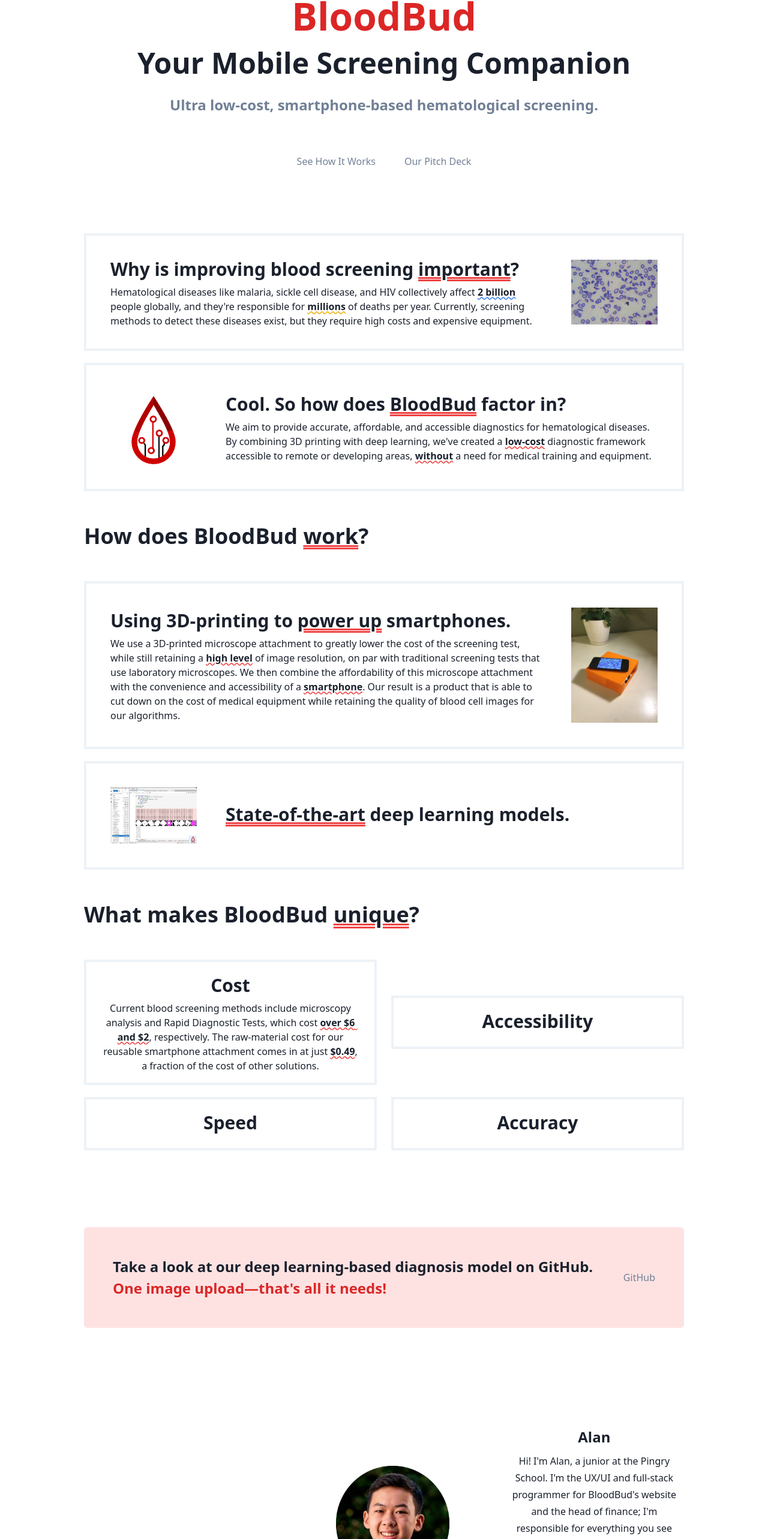
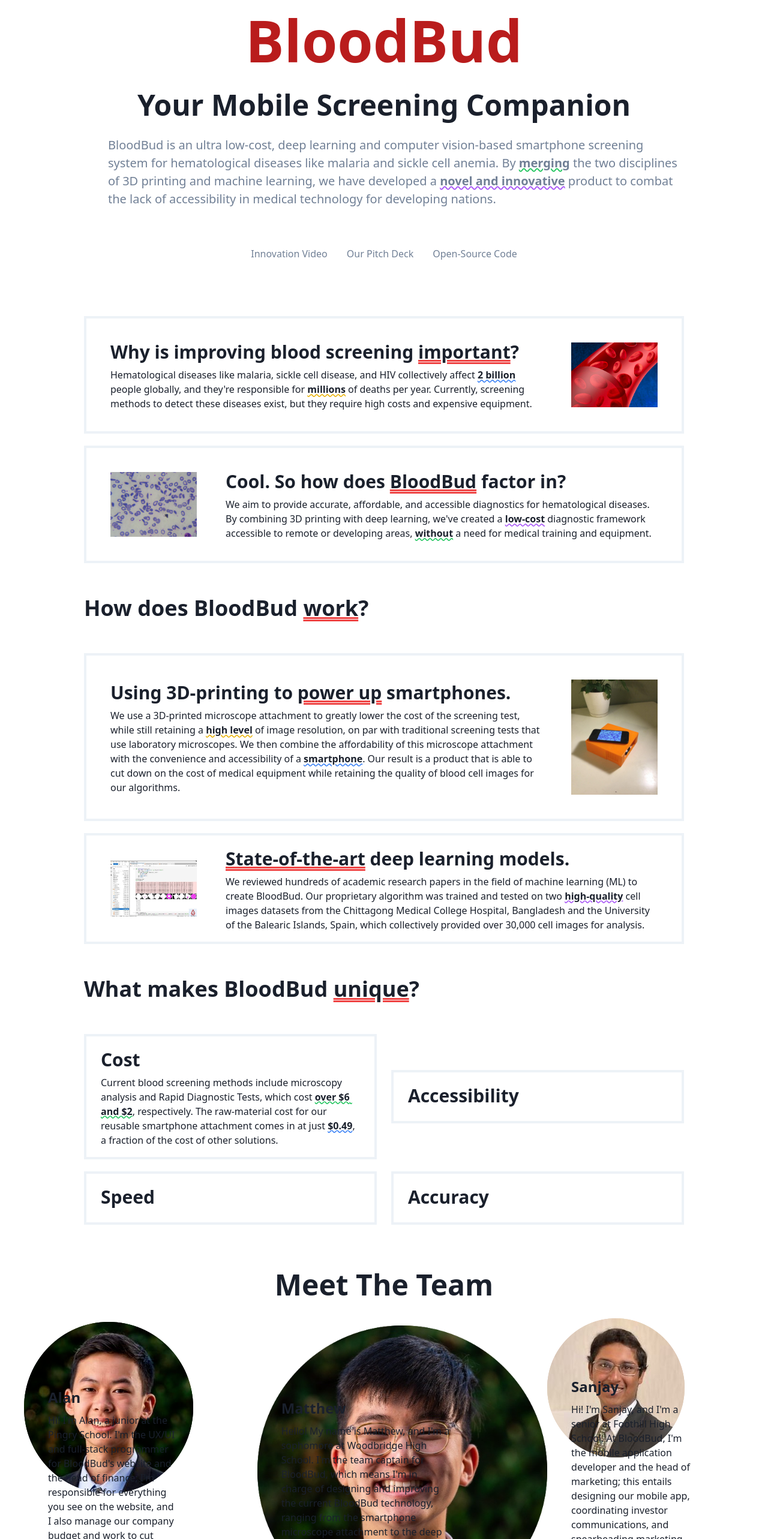
Before and after one commit to azh248/Blood-Bud, a Next.js app: page / in a window 1280 px wide. Shown: the part 182-2748 px from the top of the page at 60% size. Built offline with nearby package versions, Linux system fonts and the light colour scheme.

Commit message:
meet team edits

```diff
--- a/src/feature/FeatureRowBoxHalf.tsx
+++ b/src/feature/FeatureRowBoxHalf.tsx
@@ -20,7 +20,7 @@
 
   return (
     <div className={verticalFeatureClass}>
-      <div className="box-content p-4 border-4 w-full sm:w-1/2 text-center sm:px-6 ">
+      <div className="box-content p-4 border-4 w-full sm:w-1/2 sm:px-6 ">
         <h3 className="text-3xl text-gray-900 font-semibold">{props.title1}</h3>
         <div className="mt-1 text-l text-gray-900 leading-6 whitespace-pre-wrap">
           {props.description1}
@@ -29,7 +29,7 @@
 
       <div className="p-3"></div>
 
-      <div className="box-content p-4 border-4 w-full sm:w-1/2 text-center sm:px-6 ">
+      <div className="box-content p-4 border-4 w-full sm:w-1/2 sm:px-6 ">
         <h3 className="text-3xl text-gray-900 font-semibold">{props.title2}</h3>
         <div className="mt-1 text-l text-gray-900 leading-6 whitespace-pre-wrap">
           {props.description2}
--- a/src/feature/MeetTeamCard.tsx
+++ b/src/feature/MeetTeamCard.tsx
@@ -14,6 +14,7 @@
 const MeetTeamCard = (props: IVerticalFeatureRowProps) => {
   const verticalFeatureClass = className(
     'mt-5',
+    'mb-10',
     'flex',
     'flex-wrap',
     'items-center',
@@ -26,12 +27,12 @@
 
   return (
     <div className={verticalFeatureClass}>
-      <div className="w-full sm:w-2/5 p-6">
+      <div className="w-full w-24 h-24">
         <img src={`${router.basePath}${props.image}`} alt={props.imageAlt} />
       </div>
-      <div className="w-full sm:w-3/5 sm:pl-20 ">
-        <h3 className="text-2xl text-gray-900 text-center font-semibold">{props.title}</h3>
-        <div className="mt-2 text-l text-gray-900 leading-7 whitespace-pre-wrap">
+      <div className="w-full sm:w-2/3 pl-10">
+        <h3 className="text-2xl text-gray-900 font-semibold">{props.title}</h3>
+        <div className="mt-2 text-base text-gray-900 leading-6">
           {props.description}
         </div>
       </div>
--- a/src/feature/MeetTeamCardTitle.tsx
+++ b/src/feature/MeetTeamCardTitle.tsx
@@ -1,6 +1,4 @@
 import { ReactNode } from 'react';
-
-import className from 'classnames';
 
 type MeetTeamCardTitleProps = {
   title: ReactNode;
@@ -9,23 +7,12 @@
 };
 
 const MeetTeamCardTitle = (props: MeetTeamCardTitleProps) => {
-  const verticalFeatureClass = className(
-    'mt-20',
-    'mb-20',
-    'flex',
-    'flex-wrap',
-    'items-center',
-    {
-      'flex-row-reverse': props.reverse,
-    }
-  );
-
   return (
-    <div className={verticalFeatureClass}>
-      <div className="w-full sm:w-2/5 text-center sm:px-6 ">
+    <div className="">
+      <div className="items-center w-full text-center">
         <h3 className="text-5xl text-gray-900 font-semibold">{props.title}</h3>
       </div>
-      <div className="w-full sm:w-1/2 text-center sm:px-6 space-y-15">
+      <div className="w-full pl-10">
         {props.children}
       </div>
     </div>
--- a/src/hero/HeroOneButton.tsx
+++ b/src/hero/HeroOneButton.tsx
@@ -1,23 +1,28 @@
 import { ReactNode } from 'react';
 
 type IHeroOneButtonProps = {
-  title: ReactNode;
-  description: string;
+  title: string;
+  subtitle: ReactNode
+  description: ReactNode;
   button1: ReactNode;
   button2: ReactNode;
+  button3: ReactNode;
 };
 
 const HeroOneButton = (props: IHeroOneButtonProps) => (
   <header className="text-center">
-    <h1 className="text-6xl text-red-600 font-bold whitespace-pre-line leading-hero">
+    <div className="text-8xl text-red-700 font-bold whitespace-pre-line">
       {props.title}
-    </h1>
-    <div className="text-2xl font-bold mt-4 mb-16">{props.description}</div>
+    </div>
+    {props.subtitle}
+    <div className="text-xl mt-4 mb-16 ml-10 text-left">{props.description}</div>
 
     <div className="inline-flex">
       {props.button1}
-      <div className="p-6"></div>
+      <div className="p-4"></div>
       {props.button2}
+      <div className="p-4"></div>
+      {props.button3}
     </div>
   </header>
 );
--- a/src/templates/Banner.tsx
+++ b/src/templates/Banner.tsx
@@ -12,7 +12,7 @@
       button={
         <Link href="https://github.com/matthewchang0/BloodBud">
           <a>
-            <Button>GitHub</Button>
+            <Button>Model GitHub</Button>
           </a>
         </Link>
       }
--- a/src/templates/Base.tsx
+++ b/src/templates/Base.tsx
@@ -1,6 +1,6 @@
 import { Meta } from '../layout/Meta';
 import { AppConfig } from '../utils/AppConfig';
-import { Banner } from './Banner';
+// import { Banner } from './Banner';
 import { Footer } from './Footer';
 import { Hero } from './Hero';
 import { MeetTeam } from './MeetTeam'
@@ -12,7 +12,7 @@
     <Hero />
     <VerticalFeatureRowBoxes />
     {/* <VerticalFeatures /> */}
-    <Banner />
+    {/* <Banner /> */}
     <MeetTeam />
     <Footer />
   </div>
--- a/src/templates/Hero.tsx
+++ b/src/templates/Hero.tsx
@@ -19,27 +19,37 @@
       }>
         <li>
           <Link href="https://github.com/azh248/Blood-Bud">
-            <a>GitHub</a>
+            <a>Website GitHub</a>
           </Link>
         </li>
       </NavbarTwoColumns>
     </Section>
 
-    <Section yPadding="pt-5">
+    <Section yPadding="pt-6">
       <HeroOneButton
-        title={
-          <>
-            {'BloodBud\n'}
-            <span className="text-5xl text-gray-900">
+        title='BloodBud'
+        subtitle={
+            <span className="text-5xl font-bold text-gray-900">
               Your Mobile Screening Companion
             </span>
+        }
+        description={
+          <>
+            {'BloodBud is an ultra low-cost, deep learning and computer vision-based smartphone screening system for hematological diseases like malaria and sickle cell anemia. By '}
+            <span className="font-bold underline decoration-green-500 decoration-wavy">
+              {'merging'}
+            </span>
+            {' the two disciplines of 3D printing and machine learning, we have developed a '}
+            <span className="font-bold underline decoration-purple-500 decoration-wavy">
+              {'novel and innovative'}
+            </span>
+            {' product to combat the lack of accessibility in medical technology for developing nations. '}
           </>
         }
-        description="Ultra low-cost, smartphone-based hematological screening."
         button1={
           <Link href="https://youtu.be/Df1l2qb1W2c">
             <a>
-              <Button xl>See How It Works</Button>
+              <Button xl>Innovation Video</Button>
             </a>
           </Link>
         }
@@ -50,6 +60,13 @@
             </a>
           </Link>
         }
+        button3={
+          <Link href="">
+            <a>
+              <Button xl>Open-Source Code</Button>
+            </a>
+          </Link>
+        }
       />
     </Section>
   </Background>
--- a/src/templates/MeetTeam.tsx
+++ b/src/templates/MeetTeam.tsx
@@ -5,10 +5,11 @@
   <MeetTeamCardTitle
     title={'Meet The Team'}
   >
+  <div className='flex'>
   <MeetTeamCard
     title={'Alan'}
       description={
-        'Hi! I\'m Alan, a junior at the Pingry School. I\'m the UX/UI and full-stack programmer for BloodBud\'s website and the head of finance; I\'m responsible for everything you see on the website, and I also manage our company budget and work to cut production costs. I\'m excited to show everything that we\'ve been working on!'}
+        'Hi! I\'m Alan, a junior at the Pingry School. I\'m the UX/UI and full-stack programmer for BloodBud\'s website and the head of finance; I\'m responsible for everything you see on the website, and I also manage our company budget and work to cut production costs.'}
     image="/assets/images/alan.png"
     imageAlt=""
     />
@@ -20,10 +21,11 @@
     />
   <MeetTeamCard
     title={'Sanjay'}
-    description={'Hi! I\'m Sanjay, and I\'m a senior at Foothill High School. At BloodBud, I\'m the mobile application developer and the head of marketing; this entails coordinating investor communications and spearheading marketing initiatives.'}
+    description={'Hi! I\'m Sanjay, and I\'m a senior at Foothill High School. At BloodBud, I\'m the mobile application developer and the head of marketing; this entails designing our mobile app, coordinating investor communications, and spearheading marketing initiatives.'}
     image="/assets/images/sanjay.png"
     imageAlt=""
     />
+    </div>
   </MeetTeamCardTitle>
 );
 
--- a/src/templates/VerticalFeatureRowBoxes.tsx
+++ b/src/templates/VerticalFeatureRowBoxes.tsx
@@ -31,7 +31,7 @@
           {' of deaths per year. Currently, screening methods to detect these diseases exist, but they require high costs and expensive equipment.'}
         </>
       }
-      image="/assets/images/bloodscreening.png"
+      image="/assets/images/bloodimage.png"
       imageAlt=""
     />
     <FeatureRowBox
@@ -47,17 +47,17 @@
       description={
         <>
           {'We aim to provide accurate, affordable, and accessible diagnostics for hematological diseases. By combining 3D printing with deep learning, we\'ve created a '}
-            <span className="font-bold underline decoration-red-500 decoration-wavy">
+            <span className="font-bold underline decoration-purple-500 decoration-wavy">
               {'low-cost'}
             </span>
           {' diagnostic framework accessible to remote or developing areas, '}
-            <span className="font-bold underline decoration-red-500 decoration-wavy">
+            <span className="font-bold underline decoration-green-500 decoration-wavy">
               {'without'}
             </span>
             {' a need for medical training and equipment.'}
         </>
       }
-      image="/assets/images/logo4.png"
+      image="/assets/images/bloodscreening.png"
       imageAlt="Deep learning page"
       reverse
     />
@@ -86,11 +86,11 @@
       description={
         <>
           {'We use a 3D-printed microscope attachment to greatly lower the cost of the screening test, while still retaining a '}
-            <span className="font-bold underline decoration-red-500 decoration-wavy">
+            <span className="font-bold underline decoration-yellow-500 decoration-wavy">
               {'high level'}
             </span>
           {' of image resolution, on par with traditional screening tests that use laboratory microscopes. We then combine the affordability of this microscope attachment with the convenience and accessibility of a '}
-            <span className="font-bold underline decoration-red-500 decoration-wavy">
+            <span className="font-bold underline decoration-blue-500 decoration-wavy">
               {'smartphone'}
             </span>
             {'. Our result is a product that is able to cut down on the cost of medical equipment while retaining the quality of blood cell images for our algorithms.'}
@@ -111,15 +111,11 @@
       }
       description={
         <>
-          {''}
-            <span className="font-bold underline decoration-red-500 decoration-wavy">
-              {''}
+          {'We reviewed hundreds of academic research papers in the field of machine learning (ML) to create BloodBud. Our proprietary algorithm was trained and tested on two '}
+            <span className="font-bold underline decoration-purple-500 decoration-wavy">
+              {'high-quality'}
             </span>
-          {''}
-            <span className="font-bold underline decoration-red-500 decoration-wavy">
-              {''}
-            </span>
-            {''}
+          {' cell images datasets from the Chittagong Medical College Hospital, Bangladesh and the University of the Balearic Islands, Spain, which collectively provided over 30,000 cell images for analysis.'}
         </>
       }
       image="/assets/images/deeplearning.png"
@@ -148,11 +144,11 @@
       description1={
         <>
           {'Current blood screening methods include microscopy analysis and Rapid Diagnostic Tests, which cost '}
-            <span className="font-bold underline decoration-red-500 decoration-wavy">
+            <span className="font-bold underline decoration-green-500 decoration-wavy">
               {'over $6 and $2'}
             </span>
           {', respectively. The raw-material cost for our reusable smartphone attachment comes in at just '}
-            <span className="font-bold underline decoration-red-500 decoration-wavy">
+            <span className="font-bold underline decoration-blue-500 decoration-wavy">
               {'$0.49'}
             </span>
             {', a fraction of the cost of other solutions.'}
--- a/tailwind.config.js
+++ b/tailwind.config.js
@@ -12,6 +12,9 @@
       '4xl': '2.25rem',
       '5xl': '3rem',
       '6xl': '4rem',
+      '7xl': '5rem',
+      '8xl': '6rem',
+      '9xl': '7rem',
     },
     extend: {
       colors: {
```
Also changed, not shown: public/assets/images/bloodimage.png (added).
